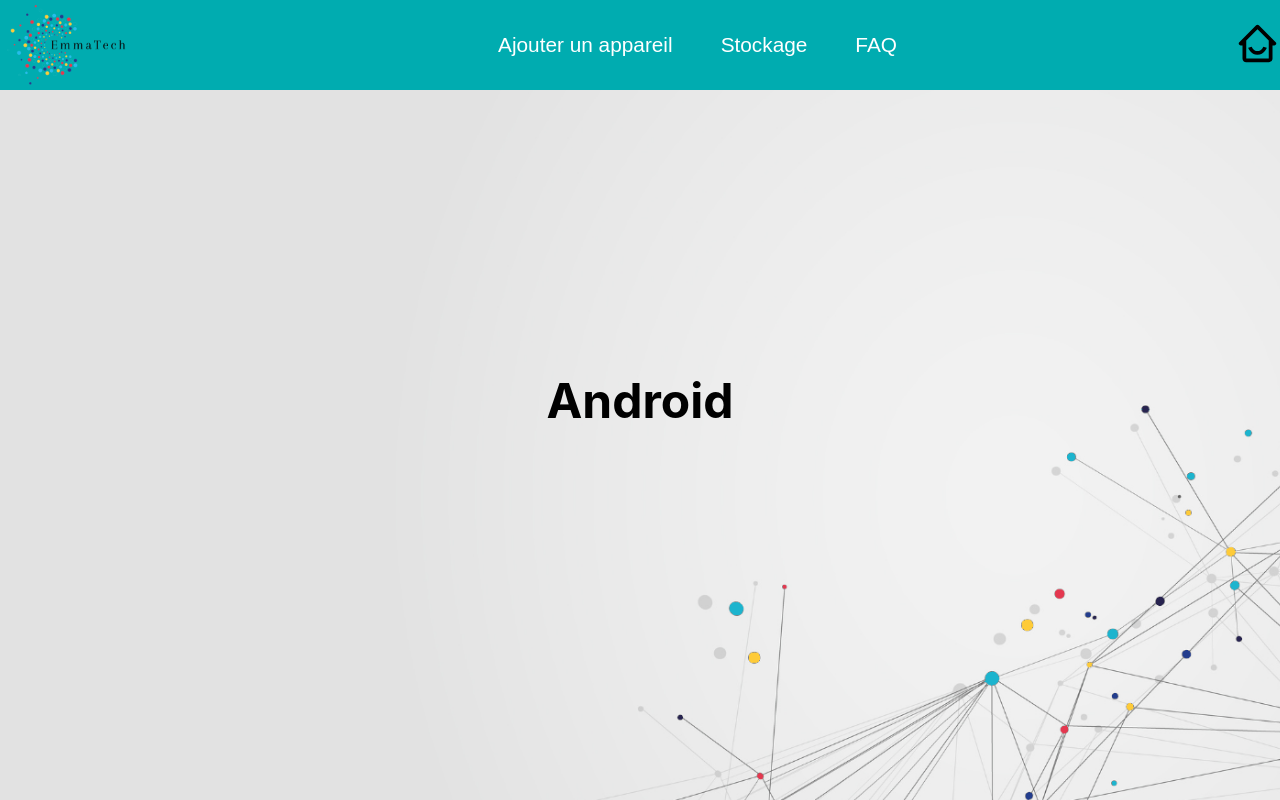
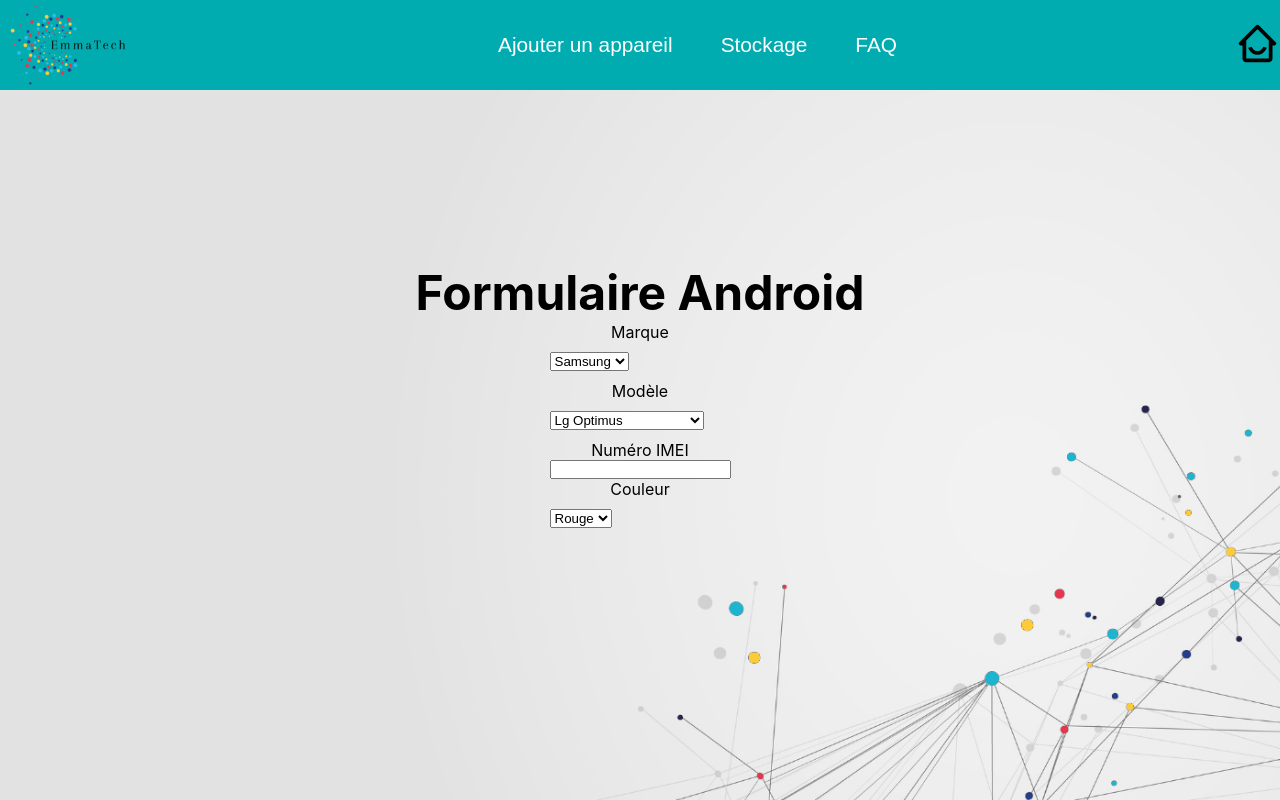
Before and after one commit to Elodie0530/EmmaTech, a React (Vite) app in the folder frontend/: page /android in a window 1280 px wide. Built offline with nearby package versions, Linux system fonts and the light colour scheme.

Commit message:
ajout de formulaire android

```diff
--- a/frontend/src/App.css
+++ b/frontend/src/App.css
@@ -20,3 +20,24 @@ li {
 section {
   height: 100vh;
 }
+
+/* Formulaire android  */
+
+input {
+  display: flex;
+  align-items: center;
+  justify-content: center;
+  margin: 0 auto;
+}
+
+label {
+  display: flex;
+  align-items: center;
+  justify-content: center;
+  margin: 0 auto;
+}
+
+select {
+  margin-bottom: 10px;
+  margin-top: 10px;
+}
--- a/frontend/src/pages/Android.jsx
+++ b/frontend/src/pages/Android.jsx
@@ -1,12 +1,81 @@
+import { useState } from "react";
 import Navbar from "../components/Navbar";
 import survey from "../styles/Survey.module.scss";
 
 export default function Android() {
+  const [imei, setImei] = useState("");
+
+  const marques = [
+    "Samsung",
+    "Xiaomi",
+    "Google",
+    "Oppo",
+    "Huawei",
+    "OnePlus",
+    "Realme",
+    "Lg",
+  ];
+
+  const modeles = [
+    "Lg Optimus ",
+    "Ascend D1 Qwuad XL",
+    "Ascend G525",
+    "Boulder",
+    "Oppo R819",
+    "OnePlus 5 PRO",
+    "Galaxy M ",
+    "Redmi note 7",
+  ];
+
+  const couleurs = ["Rouge ", "Noir", "Blanc", "Rose", "Vert", "Jaune"];
+
+  const filterInput = (event) => {
+    setImei(event.target.value.replace(/\D/, ""));
+  };
+
   return (
     <>
       <Navbar />
+
       <section className={survey.survey}>
-        <h1>Android</h1>
+        <h1>Formulaire Android</h1>
+        <form action="#">
+          <label htmlFor="lang">Marque</label>
+          <select name="Marque" id="lang">
+            {marques.map((marque) => (
+              <option value={marque} key={marque}>
+                {marque}
+              </option>
+            ))}
+          </select>
+
+          <label htmlFor="modele">Modèle</label>
+          <select name="modele" id="modele">
+            {modeles.map((modele) => (
+              <option value={modele} key={modele}>
+                {modele}
+              </option>
+            ))}
+          </select>
+
+          <label htmlFor="imei">Numéro IMEI</label>
+          <input
+            maxLength={13}
+            type="text"
+            id="imei"
+            onChange={filterInput}
+            value={imei}
+          />
+
+          <label htmlFor="couleur">Couleur</label>
+          <select name="Couleur" id="couleur">
+            {couleurs.map((couleur) => (
+              <option value={couleur} key={couleur}>
+                {couleur}
+              </option>
+            ))}
+          </select>
+        </form>
       </section>
     </>
   );
```
Also changed, not shown: 1 other file (tests, documents, lock files or other folders).
